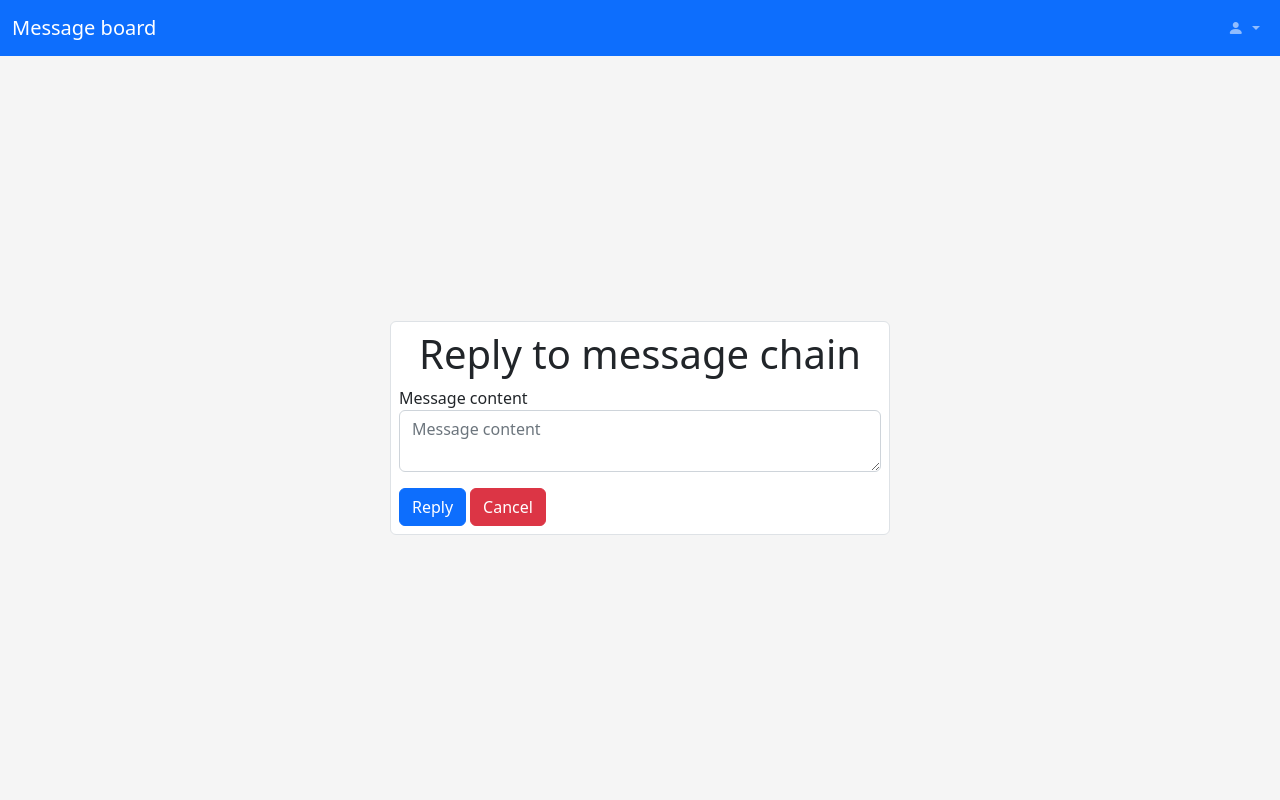
After one commit to JoonasC/tsoha-messageboard, a Flask app: template templates/page/reply_to_message_chain.html in a window 1280 px wide. The commit adds this page. Run offline with Flask 3, Linux system fonts and the light colour scheme; the template is opened without the code that fills it, so the values that code supplies are empty; the visitor is signed in with stand-in values (Sample User, id 1).

Commit message:
Added a template for the reply to message chain page, added a route for the reply to message chain page, added a route to handle submitting the reply to message chain form, fixed a bug with creating messages in the message service, other changes and improvements

```diff
--- a/routing/routing.py
+++ b/routing/routing.py
@@ -4,6 +4,7 @@ from flask import url_for, abort, redirect, render_template, request, session
 from sqlalchemy.exc import IntegrityError
 
 from app import app
+from dto.message import Message
 from dto.message_chain import MessageChain
 from dto.ui_error import UiError
 from dto.user import User
@@ -144,6 +145,41 @@ def view_message_chain_route(message_chain_id):
     )
 
 
+@app.get("/message_chain/<int:message_chain_id>/reply")
+@app.get("/message_chain/<int:message_chain_id>/reply/<int:replied_message_id>")
+def reply_to_message_chain_route(message_chain_id, replied_message_id=None):
+    return render_template(
+        "page/reply_to_message_chain.html",
+        message_chain_id=message_chain_id,
+        replied_message_id=replied_message_id,
+        csrf_token=csrf_token_service.get_csrf_token()
+    )
+
+
+@app.post("/message_chain/<int:message_chain_id>/reply")
+@app.post("/message_chain/<int:message_chain_id>/reply/<int:replied_message_id>")
+def reply_to_message_chain_submit_route(message_chain_id, replied_message_id=None):
+    if not csrf_token_service.verify_request():
+        abort(403)
+
+    content = request.form["content"]
+
+    if not content:
+        return render_template(
+            "page/reply_to_message_chain.html",
+            message_chain_id=message_chain_id,
+            replied_message_id=replied_message_id,
+            error=UiError("This field is required", "content_input"),
+            csrf_token=csrf_token_service.get_csrf_token()
+        )
+
+    message_service.create_message(
+        Message(content, message_chain_id, fetch_id_of_logged_in_user_from_session(), replied_message_id)
+    )
+
+    return redirect(url_for("view_message_chain_route", message_chain_id=message_chain_id))
+
+
 @app.get("/login")
 def login_route():
     return render_template("page/login.html")
--- /dev/null
+++ b/templates/page/reply_to_message_chain.html
@@ -0,0 +1,30 @@
+{% extends "layout/layout.html" %}
+{% from "macro/render_if_error.html" import render_if_error with context %}
+{% from "macro/form.html" import generate_csrf_field with context %}
+{% block title %}Reply to message chain{% endblock %}
+{% block page_content %}
+<div class="d-flex justify-content-center align-items-center h-100 bg-whitesmoke">
+    <div class="floating-container p-2 rounded border bg-white">
+        <div class="mb-2 text-center">
+            <h1 class="mb-0 fw-light">Reply to message chain</h1>
+        </div>
+        <form action="{% if not replied_message_id %}{{ url_for('reply_to_message_chain_submit_route', message_chain_id=message_chain_id) }}{% else %}{{ url_for('reply_to_message_chain_submit_route', message_chain_id=message_chain_id, replied_message_id=replied_message_id) }}{% endif %}"
+              method="post">
+            {{ generate_csrf_field() }}
+            <div class="mb-3">
+                <label for="content_input">Message content</label>
+                <textarea class="form-control{% call render_if_error('content_input') %} is-invalid{% endcall %}"
+                          name="content" id="content_input" placeholder="Message content"></textarea>
+                {% call render_if_error("content_input") %}
+                <div class="invalid-feedback">{{ error.message }}</div>
+                {% endcall %}
+            </div>
+            <div class="d-flex">
+                <button type="submit" class="btn btn-primary">Reply</button>
+                <a href="{{ url_for('view_message_chain_route', message_chain_id=message_chain_id) }}"
+                   class="btn btn-danger ms-1">Cancel</a>
+            </div>
+        </form>
+    </div>
+</div>
+{% endblock %}
```
Also changed, not shown: services/message_service.py (+6 -4 lines), templates/page/view_message_chain.html (+24 -9 lines).
